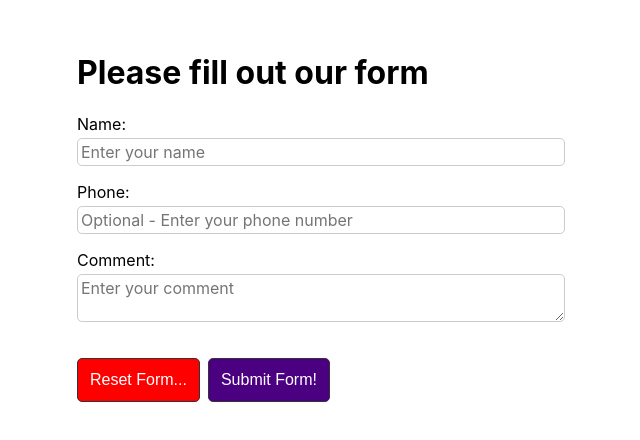
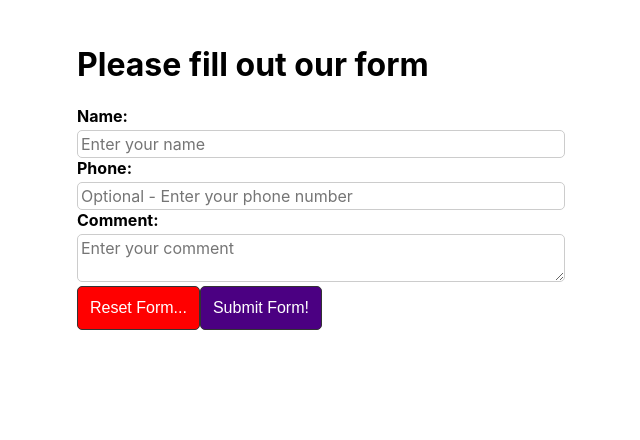
Before and after one commit to danieltott/Styling-React-Components, a React (Create React App) app: page / in a window 1280 px wide. Shown: the top 440 px of the page, without its empty margins (323-963 px from the left). Built offline with nearby package versions, Linux system fonts and the light colour scheme.

Commit message:
use style props

```diff
--- a/public/index.html
+++ b/public/index.html
@@ -1,5 +1,5 @@
 <!DOCTYPE html>
-<html lang="en">
+<html lang="en" style="font-size: 16px;">
   <head>
     <meta charset="utf-8" />
     <meta
@@ -13,7 +13,6 @@
     -->
     <link rel="manifest" href="%PUBLIC_URL%/manifest.json" />
     <link rel="shortcut icon" href="%PUBLIC_URL%/favicon.ico" />
-    <link rel="stylesheet" href="%PUBLIC_URL%/styles.css" />
     <!--
       Notice the use of %PUBLIC_URL% in the tags above.
       It will be replaced with the URL of the `public` folder during the build.
@@ -27,7 +26,7 @@
 
   </head>
 
-  <body>
+  <body style="font-family: -apple-system, BlinkMacSystemFont, 'Segoe UI', Roboto,'Helvetica Neue', Arial, sans-serif, 'Apple Color Emoji', 'Segoe UI Emoji','Segoe UI Symbol';padding: 1em;">
     <noscript>
       You need to enable JavaScript to run this app.
     </noscript>
--- a/public/styles.css
+++ /dev/null
@@ -1,69 +0,0 @@
-html {
-  font-size: 16px;
-}
-
-body {
-  font-family: -apple-system, BlinkMacSystemFont, 'Segoe UI', Roboto,
-    'Helvetica Neue', Arial, sans-serif, 'Apple Color Emoji', 'Segoe UI Emoji',
-    'Segoe UI Symbol';
-  padding: 1em;
-}
-
-* + * {
-  margin-top: 1em;
-}
-
-label {
-  display: block;
-}
-
-label + input,
-label + textarea {
-  margin-top: 0.25em;
-}
-
-input,
-textarea {
-  font-family: -apple-system, BlinkMacSystemFont, 'Segoe UI', Roboto,
-    'Helvetica Neue', Arial, sans-serif, 'Apple Color Emoji', 'Segoe UI Emoji',
-    'Segoe UI Symbol';
-  font-size: 1rem;
-  border: 1px solid #ccc;
-  border-radius: 5px;
-  padding: 0.1875rem;
-  width: 100%;
-}
-
-[role='main'] {
-  max-width: 30rem;
-  margin: 0 auto;
-}
-
-button {
-  font-size: 1rem;
-  padding: 0.75rem;
-  border-radius: 5px;
-  background: indigo;
-  border: 1px solid #333;
-  color: #fff;
-  cursor: pointer;
-  transition: all 0.2s ease-in-out;
-  box-shadow: inset 0 0 0 0 rgba(255, 255, 255, 0);
-}
-
-button:hover {
-  box-shadow: inset 0 0 8px 5px rgba(255, 255, 255, 0.7);
-}
-
-button + button {
-  margin-left: 0.5rem;
-}
-
-[type='reset'] {
-  background: red;
-  color: #fff;
-}
-
-[aria-invalid='true'] {
-  border-color: red;
-}
--- a/src/App.js
+++ b/src/App.js
@@ -31,7 +31,15 @@ export default function App() {
       )}
       <form {...form}>
         <InputGroup error={name.error}>
-          <label htmlFor="name">Name:</label>
+          <label
+            htmlFor="name"
+            style={{
+              display: 'block',
+              fontWeight: 'bold',
+            }}
+          >
+            Name:
+          </label>
           <input
             autoComplete="off"
             type="text"
@@ -39,29 +47,78 @@ export default function App() {
             placeholder="Enter your name"
             aria-invalid={name.error ? 'true' : 'false'}
             aria-required="true"
+            style={{
+              marginTop: '0.25em',
+              fontFamily: `-apple-system, BlinkMacSystemFont, 'Segoe UI', Roboto, 'Helvetica Neue', Arial, sans-serif, 'Apple Color Emoji', 'Segoe UI Emoji', 'Segoe UI Symbol'`,
+              fontSize: '1rem',
+              borderWidth: 1,
+              borderStyle: 'solid',
+              borderColor: name.error ? 'red' : '#ccc',
+              borderRadius: '5px',
+              padding: '0.1875rem',
+              width: '100%',
+            }}
             {...name.input}
           />
         </InputGroup>
 
         <InputGroup error={phone.error}>
-          <label htmlFor="phone">Phone:</label>
+          <label
+            htmlFor="phone"
+            style={{
+              display: 'block',
+              fontWeight: 'bold',
+            }}
+          >
+            Phone:
+          </label>
           <input
             autoComplete="off"
             type="text"
             id="phone"
             placeholder="Optional - Enter your phone number"
+            style={{
+              marginTop: '0.25em',
+              fontFamily: `-apple-system, BlinkMacSystemFont, 'Segoe UI', Roboto, 'Helvetica Neue', Arial, sans-serif, 'Apple Color Emoji', 'Segoe UI Emoji', 'Segoe UI Symbol'`,
+              fontSize: '1rem',
+              borderWidth: 1,
+              borderStyle: 'solid',
+              borderColor: phone.error ? 'red' : '#ccc',
+              borderRadius: '5px',
+              padding: '0.1875rem',
+              width: '100%',
+            }}
             {...phone.input}
           />
         </InputGroup>
 
         <InputGroup error={comment.error}>
-          <label htmlFor="comment">Comment:</label>
+          <label
+            htmlFor="comment"
+            style={{
+              display: 'block',
+              fontWeight: 'bold',
+            }}
+          >
+            Comment:
+          </label>
           <textarea
             autoComplete="off"
             id="comment"
             placeholder="Enter your comment"
             aria-invalid={comment.error ? 'true' : 'false'}
             aria-required="true"
+            style={{
+              marginTop: '0.25em',
+              fontFamily: `-apple-system, BlinkMacSystemFont, 'Segoe UI', Roboto, 'Helvetica Neue', Arial, sans-serif, 'Apple Color Emoji', 'Segoe UI Emoji', 'Segoe UI Symbol'`,
+              fontSize: '1rem',
+              borderWidth: 1,
+              borderStyle: 'solid',
+              borderColor: comment.error ? 'red' : '#ccc',
+              borderRadius: '5px',
+              padding: '0.1875rem',
+              width: '100%',
+            }}
             {...comment.input}
           />
         </InputGroup>
--- a/src/Button.js
+++ b/src/Button.js
@@ -8,16 +8,50 @@ const Button = ({
   size,
   loading,
   type,
-  className,
+  style,
   ...props
-}) => (
-  <button type={type} className={className} disabled={disabled} {...props}>
-    {children}
-  </button>
-)
+}) => {
+  const variations = {
+    primary: {
+      background: 'indigo',
+      color: '#fff',
+    },
+    danger: {
+      background: 'red',
+      color: '#fff',
+    },
+    secondary: {
+      background: '#ccc',
+      color: '#333',
+    },
+  }
+
+  return (
+    <button
+      type={type}
+      disabled={disabled}
+      style={{
+        fontSize: '1rem',
+        padding: '0.75rem',
+        borderRadius: '5px',
+        border: '1px solid #333',
+        cursor: 'pointer',
+        transition: 'all 0.2s ease-in-out',
+        boxShadow: 'inset 0 0 0 0 rgba(255, 255, 255, 0)',
+        ...variations[variant],
+        ...style,
+      }}
+      {...props}
+    >
+      {children}
+    </button>
+  )
+}
 
 export default Button
 
 Button.defaultProps = {
   type: 'button',
+  variant: 'primary',
+  style: {},
 }
--- a/src/Main.js
+++ b/src/Main.js
@@ -1,7 +1,14 @@
 import React from 'react'
 
 const Main = ({ children, props }) => (
-  <div role="main" {...props}>
+  <div
+    role="main"
+    style={{
+      maxWidth: '30rem',
+      margin: '0 auto',
+    }}
+    {...props}
+  >
     {children}
   </div>
 )
```
